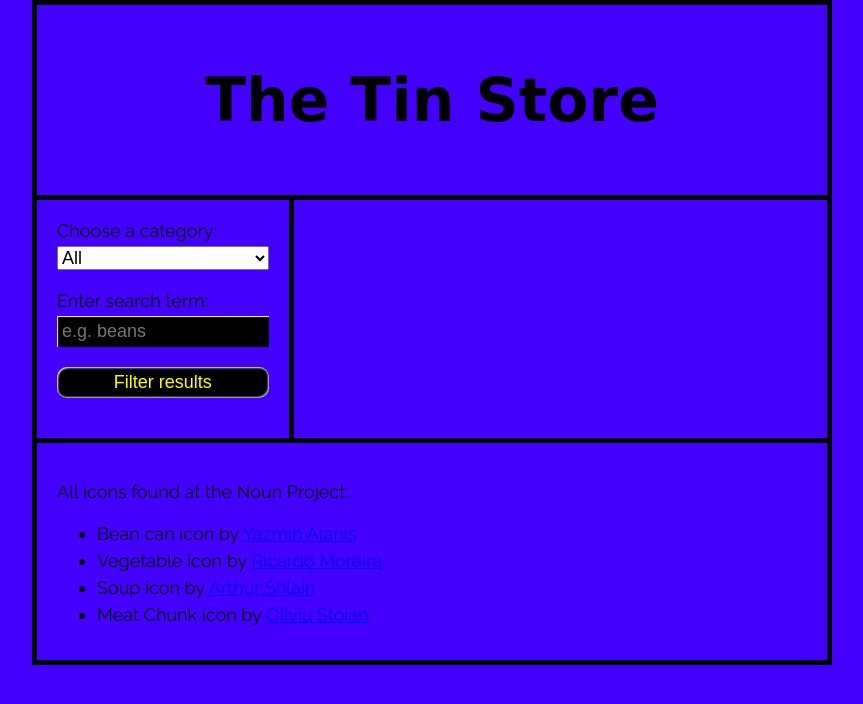
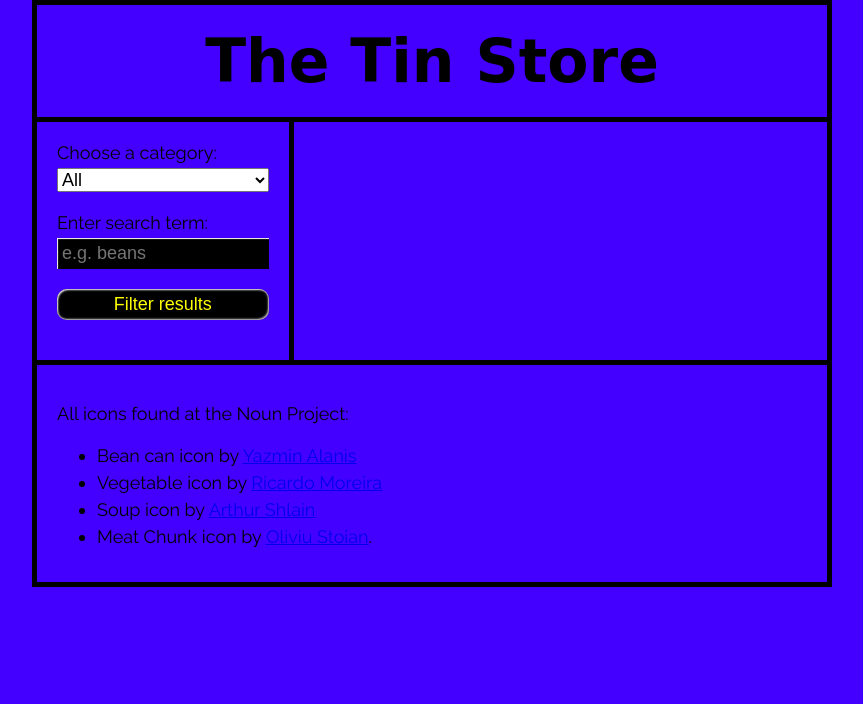
Before and after one commit to ankit-246/The-Can-Store, a plain HTML site: page index.html in a window 1280 px wide. Shown: the whole page, without its empty margins (208-1071 px from the left). Drawn offline with Linux system fonts and the light colour scheme; no server answers; a web font is replaced by a local one.

Commit message:
Margin changed header

```diff
--- a/style.css
+++ b/style.css
@@ -14,7 +14,7 @@ html {
 
   h1, h2 {
     font-family: 'Cherry Swash', cursive;
-    margin: 1;
+    margin: 1px;
     text-align: center;
   }
 
```
